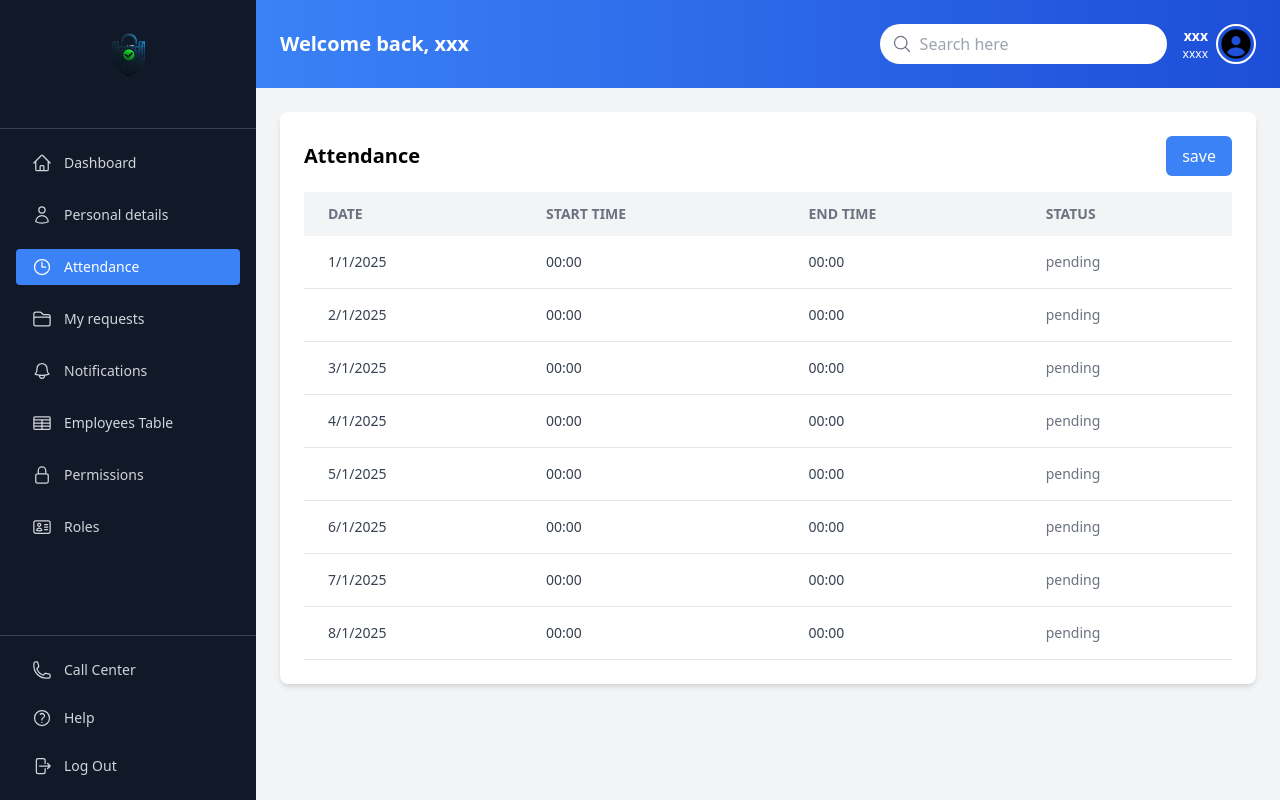
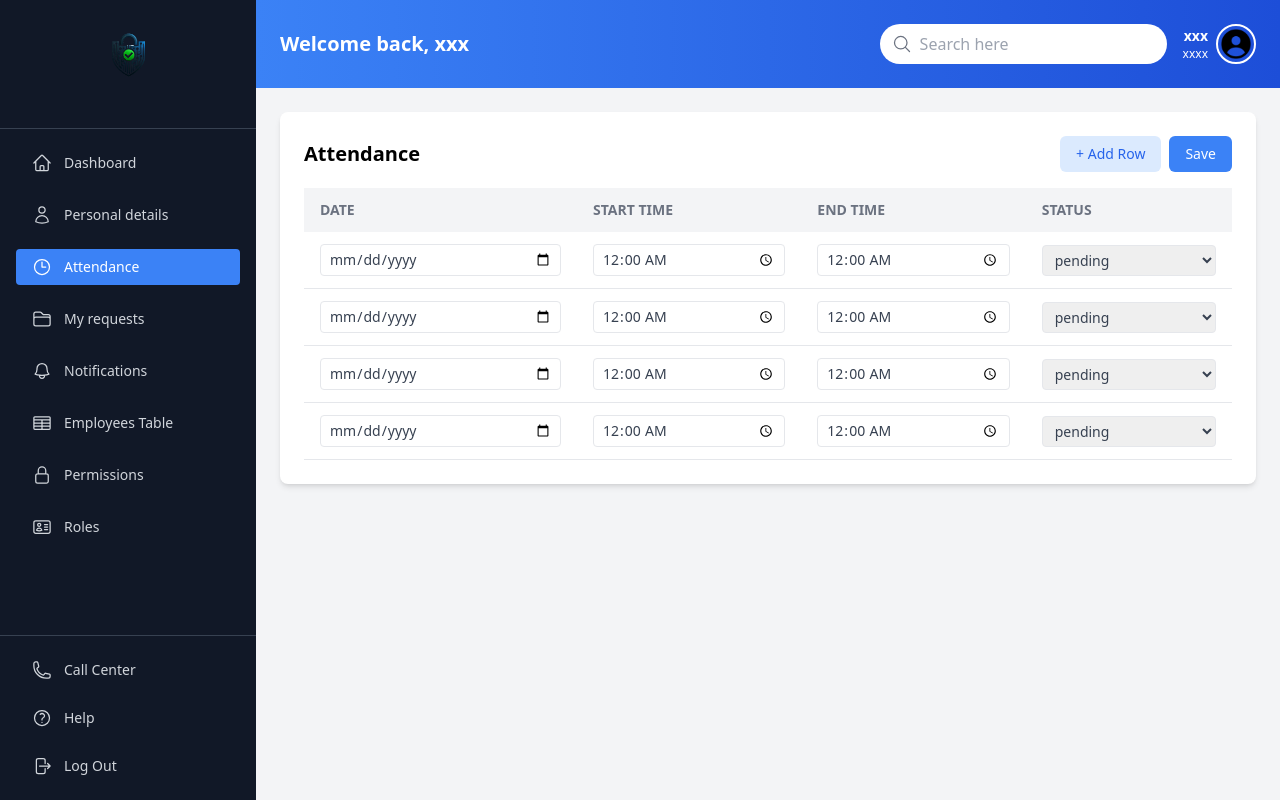
Before and after one commit to yael201062/IDM, a React (Vite) app in the folder client/: page /attendance in a window 1280 px wide. Built offline with nearby package versions, Linux system fonts and the light colour scheme.

Commit message:
attendance

```diff
--- a/client/src/pages/Attendance.tsx
+++ b/client/src/pages/Attendance.tsx
@@ -1,43 +1,114 @@
-import React from 'react'
+import React, { useState } from 'react'
 
-const attendanceData = [
+type AttendanceEntry = {
+  date: string
+  start: string
+  end: string
+  status: 'pending' | 'approved' | 'rejected'
+}
+
+const initialData: AttendanceEntry[] = [
   { date: '1/1/2025', start: '00:00', end: '00:00', status: 'pending' },
   { date: '2/1/2025', start: '00:00', end: '00:00', status: 'pending' },
   { date: '3/1/2025', start: '00:00', end: '00:00', status: 'pending' },
   { date: '4/1/2025', start: '00:00', end: '00:00', status: 'pending' },
-  { date: '5/1/2025', start: '00:00', end: '00:00', status: 'pending' },
-  { date: '6/1/2025', start: '00:00', end: '00:00', status: 'pending' },
-  { date: '7/1/2025', start: '00:00', end: '00:00', status: 'pending' },
-  { date: '8/1/2025', start: '00:00', end: '00:00', status: 'pending' },
 ]
 
 const Attendance: React.FC = () => {
+  const [attendance, setAttendance] = useState<AttendanceEntry[]>(initialData)
+
+  const handleChange = (
+    index: number,
+    field: keyof AttendanceEntry,
+    value: string
+  ) => {
+    const updated = [...attendance]
+    updated[index][field] = value as any
+    setAttendance(updated)
+  }
+
+  const addRow = () => {
+    setAttendance([
+      ...attendance,
+      { date: '', start: '', end: '', status: 'pending' },
+    ])
+  }
+
+  const handleSave = () => {
+    console.log('Saved attendance:', attendance)
+    alert('Attendance saved!')
+  }
+
   return (
     <div className="bg-white p-6 rounded-lg shadow-md">
       <div className="flex justify-between items-center mb-4">
         <h2 className="text-xl font-semibold">Attendance</h2>
-        <button className="bg-blue-500 text-white px-4 py-2 rounded-md hover:bg-blue-600 transition">
-          save
-        </button>
+        <div className="flex gap-2">
+          <button
+            onClick={addRow}
+            className="bg-blue-100 text-blue-600 px-4 py-2 rounded-md hover:bg-blue-200 text-sm"
+          >
+            + Add Row
+          </button>
+          <button
+            onClick={handleSave}
+            className="bg-blue-500 text-white px-4 py-2 rounded-md hover:bg-blue-600 transition text-sm"
+          >
+            Save
+          </button>
+        </div>
       </div>
 
       <div className="overflow-x-auto">
         <table className="min-w-full text-sm text-left text-gray-700">
           <thead className="bg-gray-100 text-gray-500 uppercase">
             <tr>
-              <th className="px-6 py-3">Date</th>
-              <th className="px-6 py-3">Start Time</th>
-              <th className="px-6 py-3">End Time</th>
-              <th className="px-6 py-3">Status</th>
+              <th className="px-4 py-3">Date</th>
+              <th className="px-4 py-3">Start Time</th>
+              <th className="px-4 py-3">End Time</th>
+              <th className="px-4 py-3">Status</th>
             </tr>
           </thead>
           <tbody>
-            {attendanceData.map((entry, idx) => (
+            {attendance.map((entry, idx) => (
               <tr key={idx} className="border-b hover:bg-gray-50">
-                <td className="px-6 py-4">{entry.date}</td>
-                <td className="px-6 py-4">{entry.start}</td>
-                <td className="px-6 py-4">{entry.end}</td>
-                <td className="px-6 py-4 text-gray-500">{entry.status}</td>
+                <td className="px-4 py-3">
+                  <input
+                    type="date"
+                    className="w-full border rounded px-2 py-1 text-sm"
+                    value={entry.date}
+                    onChange={(e) => handleChange(idx, 'date', e.target.value)}
+                  />
+                </td>
+                <td className="px-4 py-3">
+                  <input
+                    type="time"
+                    className="w-full border rounded px-2 py-1 text-sm"
+                    value={entry.start}
+                    onChange={(e) => handleChange(idx, 'start', e.target.value)}
+                  />
+                </td>
+                <td className="px-4 py-3">
+                  <input
+                    type="time"
+                    className="w-full border rounded px-2 py-1 text-sm"
+                    value={entry.end}
+                    onChange={(e) => handleChange(idx, 'end', e.target.value)}
+                  />
+                </td>
+                <td className="px-4 py-3">
+                  <select
+                    className="w-full border rounded px-2 py-1 text-sm"
+                    value={entry.status}
+                    onChange={(e) =>
+                      handleChange(idx, 'status', e.target.value)
+                    }
+                  >
+                    <option value="pending">pending</option>
+                    <option value="approved">approved</option>
+                    <option value="rejected">rejected</option>
+                  </select>
+                </td>
               </tr>
             ))}
           </tbody>
```
